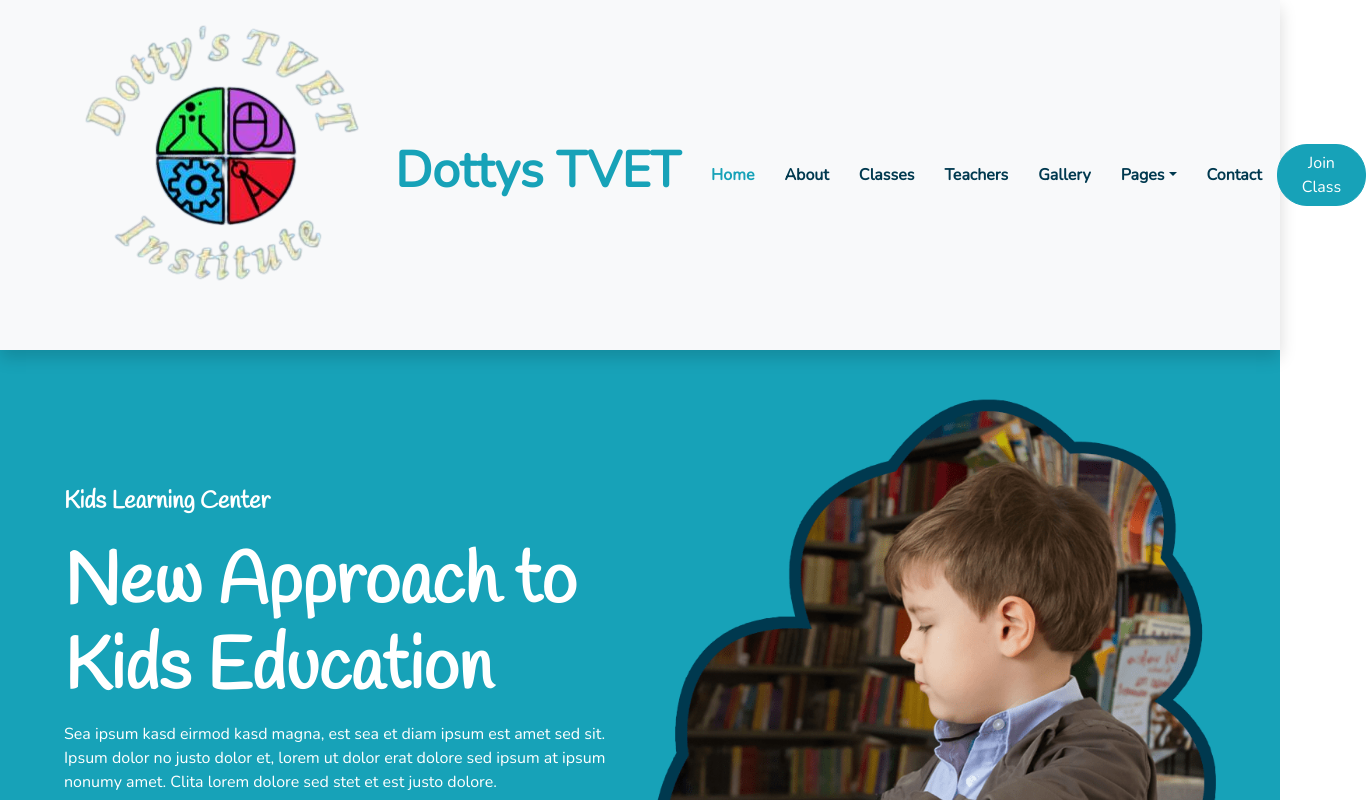
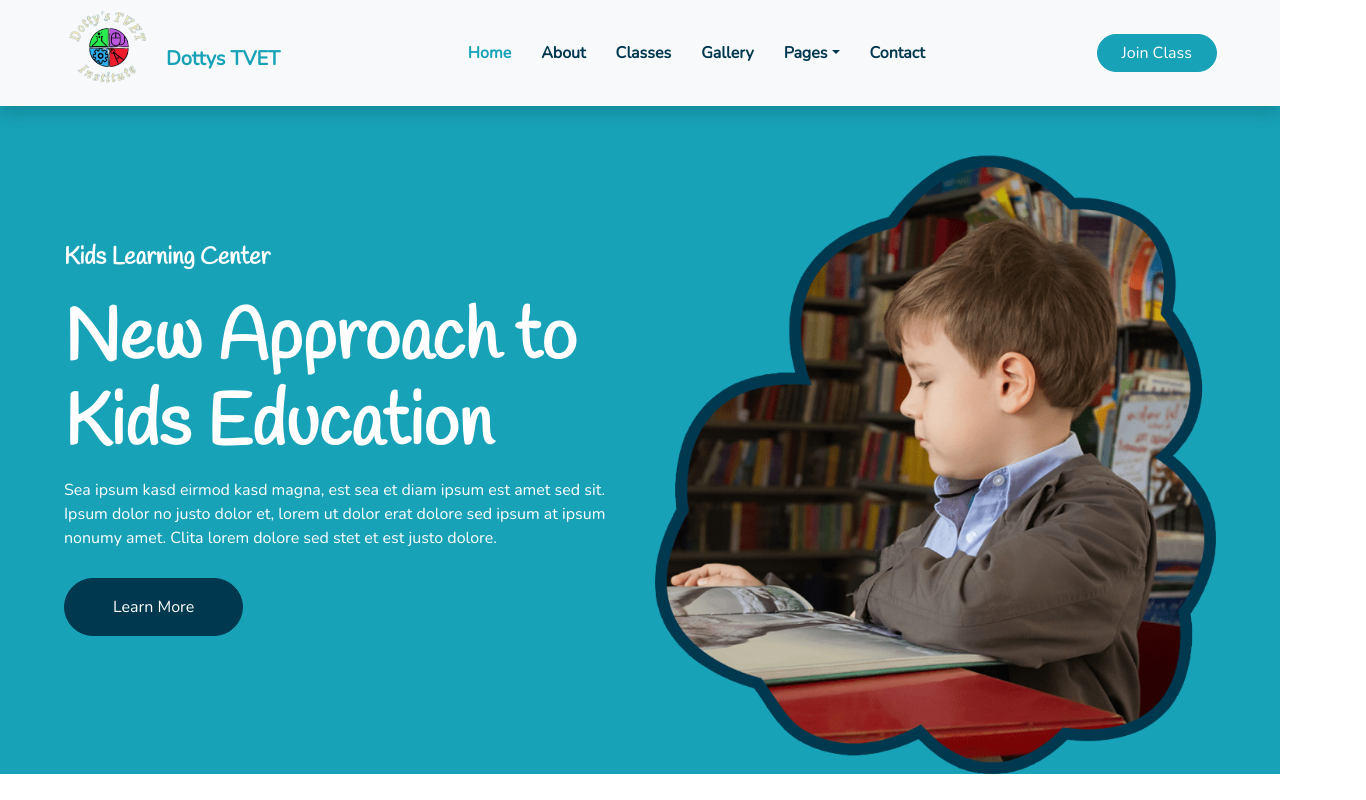
Before and after one commit to agoegabriel46/TVET, a plain HTML site: page index.html in a window 1280 px wide. Shown: the top 800 px of the page, 1366 px wide, since content can reach past the window. Drawn offline with nearby package versions, Linux system fonts and the light colour scheme.

Commit message:
Initial Commit

```diff
--- a/index.html
+++ b/index.html
@@ -33,8 +33,8 @@
     <div class="container-fluid bg-light position-relative shadow">
         <nav class="navbar navbar-expand-lg bg-light navbar-light py-3 py-lg-0 px-0 px-lg-5">
             <a href="" class="navbar-brand font-weight-bold text-secondary" style="font-size: 50px;">
-                <i><img src="img/Logo-removebg-preview.png" alt="" ></i>
-                <span class="text-primary">Dottys TVET</span>
+                <i><img src="img/Logo-removebg-preview.png" alt="" style="height: 6rem;"></i>
+                <span class="text-primary" style="font-size: 20px;">Dottys TVET</span>
             </a>
             <button type="button" class="navbar-toggler" data-toggle="collapse" data-target="#navbarCollapse">
                 <span class="navbar-toggler-icon"></span>
@@ -44,7 +44,7 @@
                     <a href="index.html" class="nav-item nav-link active">Home</a>
                     <a href="about.html" class="nav-item nav-link">About</a>
                     <a href="class.html" class="nav-item nav-link">Classes</a>
-                    <a href="team.html" class="nav-item nav-link">Teachers</a>
+                    <!-- <a href="team.html" class="nav-item nav-link">Teachers</a> -->
                     <a href="gallery.html" class="nav-item nav-link">Gallery</a>
                     <div class="nav-item dropdown">
                         <a href="#" class="nav-link dropdown-toggle" data-toggle="dropdown">Pages</a>
```
